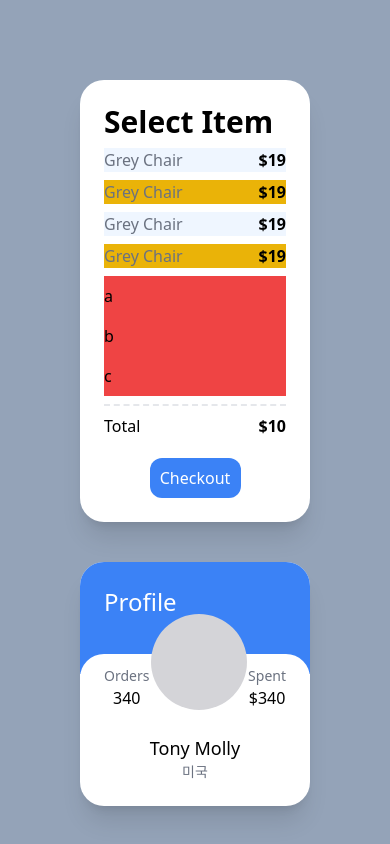
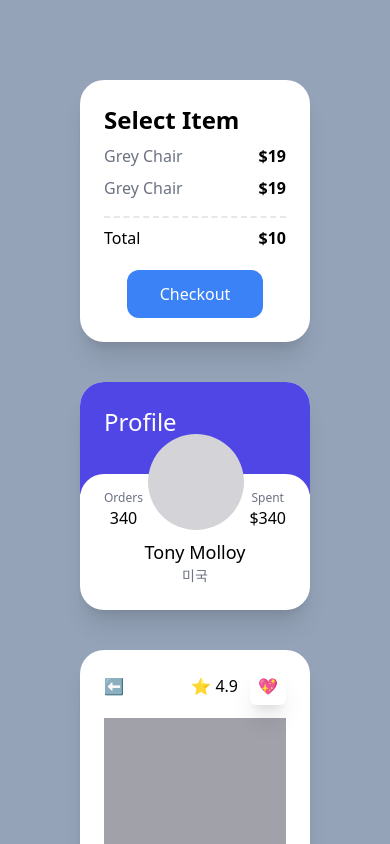
Before and after one commit to lgj9172/carrot-market, a Next.js app: page / in a window 390 px wide. Shown: the top 844 px of the page. Built offline with nearby package versions, Linux system fonts and the light colour scheme.

Commit message:
add: responsive modifiers part 2

```diff
--- a/pages/index.tsx
+++ b/pages/index.tsx
@@ -2,63 +2,62 @@
 
 const Home: NextPage = () => {
   return (
-    <div className="bg-slate-400 py-20 px-20 grid gap-10 min-h-screen">
-      <div className="bg-white sm:hover:bg-pink-800 sm:bg-red-400 md:bg-teal-400 lg:bg-indigo-400 xl:bg-yellow-400 2xl:bg-pink-400 bg p-6 rounded-3xl shadow-xl">
-        <span className="font-semibold text-3xl">Select Item</span>
+    <div className="bg-slate-400 xl:place-content-center py-20 px-20 grid gap-10 lg:grid-cols-2 xl:grid-cols-3 min-h-screen">
+      <div className="bg-white  flex flex-col justify-between p-6 rounded-3xl shadow-xl">
+        <span className="font-semibold text-2xl">Select Item</span>
         <ul>
-          {[1, 2, 3, 4].map((i) => (
-            <div
-              key={i}
-              className="flex justify-between my-2 odd:bg-blue-50 even:bg-yellow-500"
-            >
-              <span className="text-gray-500">Grey Chair</span>
-              <span className="font-semibold">$19</span>
-            </div>
-          ))}
+          <div className="flex justify-between my-2 ">
+            <span className="text-gray-500">Grey Chair</span>
+            <span className="font-semibold">$19</span>
+          </div>
+          <div className="flex justify-between my-2 ">
+            <span className="text-gray-500">Grey Chair</span>
+            <span className="font-semibold">$19</span>
+          </div>
         </ul>
-        <ul>
-          {["a", "b", "c", ""].map((c, i) => (
-            <li className="bg-red-500 py-2 empty:hidden" key={i}>
-              {c}
-            </li>
-          ))}
-        </ul>
+
         <div className="flex justify-between mt-2 pt-2 border-t-2 border-dashed">
           <span>Total</span>
           <span className="font-semibold">$10</span>
         </div>
-        <button className="block mt-5 bg-blue-500 text-white p-2 text-center rounded-xl w-2/4 mx-auto hover:bg-teal-500 hover:text-black active:bg-yellow-500 focus:bg-red-500">
+        <button
+          className="mt-5 bg-blue-500 text-white p-3
+          text-center rounded-xl w-3/4 block mx-auto
+          hover:bg-teal-500 hover:text-black
+          active:bg-yellow-500 focus:bg-red-500
+          "
+        >
           Checkout
         </button>
       </div>
       <div className="bg-white overflow-hidden rounded-3xl shadow-xl group">
-        <div className="bg-blue-500 p-6 pb-14">
+        <div className="portrait:bg-indigo-600 landscape:bg-teal-500 p-6 pb-14 xl:pb-40">
           <span className="text-white text-2xl">Profile</span>
         </div>
         <div className="rounded-3xl p-6 bg-white relative -top-5">
           <div className="flex relative -top-16 items-end justify-between">
             <div className="flex flex-col items-center">
-              <span className="text-sm text-gray-500">Orders</span>
+              <span className="text-xs text-gray-500">Orders</span>
               <span className="font-medium">340</span>
             </div>
             <div className="h-24 w-24 bg-zinc-300 rounded-full group-hover:bg-red-300 transition-colors" />
             <div className="flex flex-col items-center">
-              <span className="text-sm text-gray-500">Spent</span>
+              <span className="text-xs text-gray-500">Spent</span>
               <span className="font-medium">$340</span>
             </div>
           </div>
-          <div className="relative flex flex-col items-center -mt-10 -mb-5">
-            <span className="text-lg font-medium">Tony Molly</span>
+          <div className="relative  flex flex-col items-center -mt-14 -mb-5">
+            <span className="text-lg font-medium">Tony Molloy</span>
             <span className="text-sm text-gray-500">미국</span>
           </div>
         </div>
       </div>
-      <div className="bg-white p-6 rounded-3xl shadow-xl">
+      <div className="bg-white p-6 rounded-3xl shadow-xl lg:col-span-2 xl:col-span-1">
         <div className="flex mb-5 justify-between items-center">
-          <span>⬅</span>
+          <span>⬅️</span>
           <div className="space-x-3">
-            <span>⭐ 4.9</span>
-            <span className="shadow-xl p-2 rounded-md">❤</span>
+            <span>⭐️ 4.9</span>
+            <span className="shadow-xl p-2 rounded-md">💖</span>
           </div>
         </div>
         <div className="bg-zinc-400 h-72 mb-5" />
@@ -72,11 +71,11 @@
               <button className="w-5 h-5 rounded-full bg-teal-500 focus:ring-2 ring-offset-2 ring-teal-500 transition" />
             </div>
             <div className="flex items-center space-x-5">
-              <button className="rounded-lg bg-blue-200 flex justify-center items-center aspect-square w-8 text-xl text-gray-500">
+              <button className=" rounded-lg bg-blue-200 flex justify-center items-center aspect-square w-8 text-xl text-gray-500">
                 -
               </button>
               <span>1</span>
-              <button className="rounded-lg bg-blue-200 flex justify-center items-center aspect-square w-8 text-xl text-gray-500">
+              <button className=" rounded-lg bg-blue-200 flex justify-center items-center aspect-square w-8 text-xl text-gray-500">
                 +
               </button>
             </div>
```
